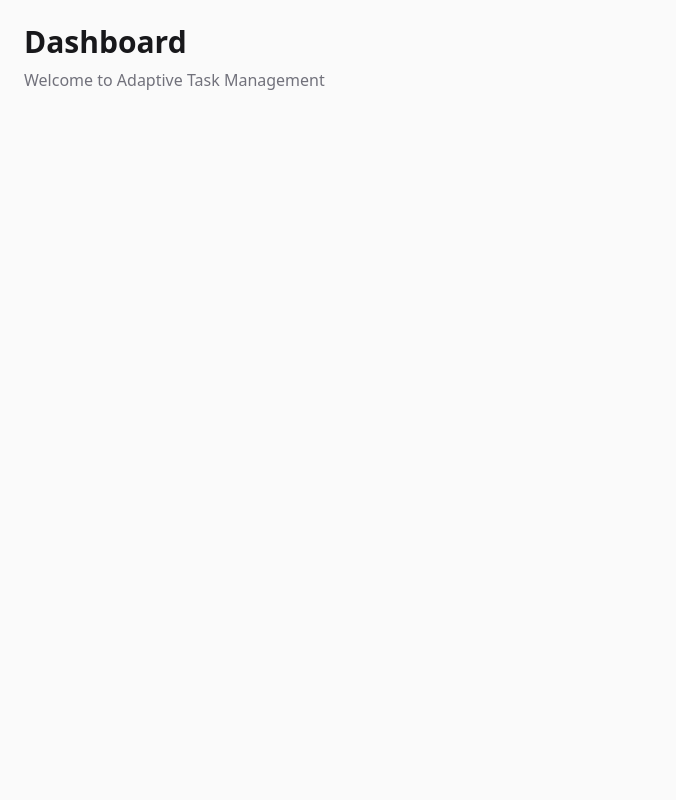
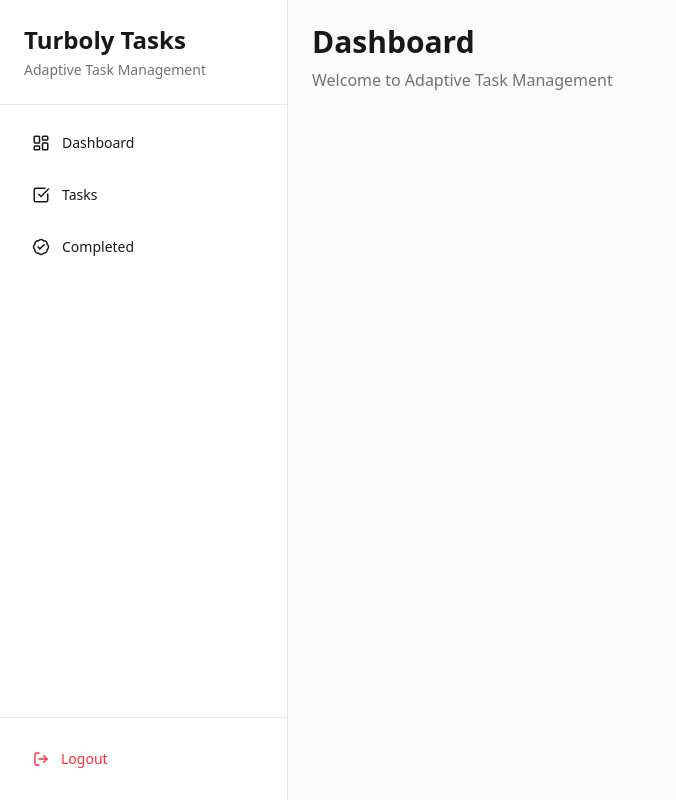
Before and after one commit to kelvintryanto/Adaptive-Task-Management-Web-Application, a Next.js app: page /dashboard in a window 1280 px wide. Shown: the whole page, without its empty margins (0-676 px from the left). Built offline with nearby package versions, Linux system fonts and the light colour scheme.

Commit message:
feat: adaptive sidebar

```diff
--- a/app/dashboard/page.tsx
+++ b/app/dashboard/page.tsx
@@ -1,11 +1,15 @@
+import { AppShell } from "@/components/navigation/app-shell";
+
 export default function DashboardPage() {
   return (
-    <main className="min-h-screen bg-zinc-50 dark:bg-black p-6">
-      <div className="space-y-2">
+    <AppShell>
+      <div className="p-6">
         <h1 className="text-3xl font-bold">Dashboard</h1>
 
-        <p className="text-zinc-500">Welcome to Adaptive Task Management</p>
+        <p className="text-zinc-500 mt-2">
+          Welcome to Adaptive Task Management
+        </p>
       </div>
-    </main>
+    </AppShell>
   );
 }
--- /dev/null
+++ b/components/navigation/app-shell.tsx
@@ -0,0 +1,26 @@
+import { ReactNode } from "react";
+import { DesktopSidebar } from "./desktop-sidebar";
+import { TabletSidebar } from "./tablet-sidebar";
+import { MobileBottomNav } from "./mobile-bottom-nav";
+
+type Props = {
+  children: ReactNode;
+};
+
+export function AppShell({ children }: Props) {
+  return (
+    <div className="flex min-h-screen bg-zinc-50 dark:bg-black">
+      {/* DESKTOP */}
+      <DesktopSidebar />
+
+      {/* TABLET */}
+      <TabletSidebar />
+
+      {/* CONTENT */}
+      <main className="flex-1 pb-20 md:pb-0">{children}</main>
+
+      {/* MOBILE */}
+      <MobileBottomNav />
+    </div>
+  );
+}
--- /dev/null
+++ b/components/navigation/desktop-sidebar.tsx
@@ -0,0 +1,74 @@
+"use client";
+
+import Link from "next/link";
+
+import { LayoutDashboard, CheckSquare, BadgeCheck, LogOut } from "lucide-react";
+
+import { signOut } from "next-auth/react";
+import { Button } from "../ui/button";
+
+const menus = [
+  {
+    label: "Dashboard",
+    href: "/dashboard",
+    icon: LayoutDashboard,
+  },
+  {
+    label: "Tasks",
+    href: "/tasks",
+    icon: CheckSquare,
+  },
+  {
+    label: "Completed",
+    href: "/completed",
+    icon: BadgeCheck,
+  },
+];
+
+export function DesktopSidebar() {
+  return (
+    <aside className="hidden lg:flex w-72 border-r bg-white dark:bg-zinc-950 dark:border-zinc-800 flex-col">
+      {/* LOGO */}
+      <div className="p-6 border-b dark:border-zinc-800">
+        <h1 className="text-2xl font-bold">Turboly Tasks</h1>
+
+        <p className="text-sm text-zinc-500 mt-1">Adaptive Task Management</p>
+      </div>
+
+      {/* MENU */}
+      <nav className="flex-1 p-4 space-y-2">
+        {menus.map((menu) => {
+          const Icon = menu.icon;
+
+          return (
+            <Link
+              key={menu.href}
+              href={menu.href}
+              className="flex items-center gap-3 rounded-xl px-4 py-3 text-sm font-medium hover:bg-zinc-100 dark:hover:bg-zinc-900 transition"
+            >
+              <Icon size={18} />
+
+              <span>{menu.label}</span>
+            </Link>
+          );
+        })}
+      </nav>
+
+      {/* FOOTER */}
+      <div className="p-4 border-t dark:border-zinc-800">
+        <Button
+          onClick={() =>
+            signOut({
+              callbackUrl: "/",
+            })
+          }
+          variant={"ghost"}
+          className="flex w-full justify-start gap-3 px-4 py-6 text-sm font-medium hover:bg-red-100 dark:hover:bg-red-950 text-red-500 transition"
+        >
+          <LogOut size={18} />
+          Logout
+        </Button>
+      </div>
+    </aside>
+  );
+}
--- /dev/null
+++ b/components/navigation/mobile-bottom-nav.tsx
@@ -0,0 +1,51 @@
+"use client";
+
+import Link from "next/link";
+
+import { LayoutDashboard, CheckSquare, BadgeCheck, LogOut } from "lucide-react";
+
+import { signOut } from "next-auth/react";
+
+export function MobileBottomNav() {
+  return (
+    <nav className="fixed bottom-0 left-0 right-0 z-50 border-t bg-white dark:bg-zinc-950 dark:border-zinc-800 md:hidden">
+      <div className="grid grid-cols-4">
+        <Link
+          href="/dashboard"
+          className="flex flex-col items-center justify-center py-3 text-xs"
+        >
+          <LayoutDashboard size={20} />
+          Dashboard
+        </Link>
+
+        <Link
+          href="/tasks"
+          className="flex flex-col items-center justify-center py-3 text-xs"
+        >
+          <CheckSquare size={20} />
+          Tasks
+        </Link>
+
+        <Link
+          href="/completed"
+          className="flex flex-col items-center justify-center py-3 text-xs"
+        >
+          <BadgeCheck size={20} />
+          Completed
+        </Link>
+
+        <button
+          onClick={() =>
+            signOut({
+              callbackUrl: "/",
+            })
+          }
+          className="flex flex-col items-center justify-center py-3 text-xs"
+        >
+          <LogOut size={20} />
+          Logout
+        </button>
+      </div>
+    </nav>
+  );
+}
--- /dev/null
+++ b/components/navigation/tablet-sidebar.tsx
@@ -0,0 +1,57 @@
+"use client";
+
+import Link from "next/link";
+
+import { LayoutDashboard, CheckSquare, BadgeCheck, LogOut } from "lucide-react";
+
+import { signOut } from "next-auth/react";
+import { Button } from "../ui/button";
+
+const menus = [
+  {
+    href: "/dashboard",
+    icon: LayoutDashboard,
+  },
+  {
+    href: "/tasks",
+    icon: CheckSquare,
+  },
+  {
+    href: "/completed",
+    icon: BadgeCheck,
+  },
+];
+
+export function TabletSidebar() {
+  return (
+    <aside className="hidden md:flex lg:hidden w-20 border-r bg-white dark:bg-zinc-950 dark:border-zinc-800 flex-col items-center py-4">
+      <div className="flex-1 space-y-4">
+        {menus.map((menu) => {
+          const Icon = menu.icon;
+
+          return (
+            <Link
+              key={menu.href}
+              href={menu.href}
+              className="flex items-center justify-center rounded-xl p-3 hover:bg-zinc-100 dark:hover:bg-zinc-900 transition"
+            >
+              <Icon size={20} />
+            </Link>
+          );
+        })}
+      </div>
+
+      <Button
+        onClick={() =>
+          signOut({
+            callbackUrl: "/",
+          })
+        }
+        variant={"ghost"}
+        className="rounded-xl p-3 hover:bg-zinc-100 dark:hover:bg-zinc-900 transition"
+      >
+        <LogOut size={20} />
+      </Button>
+    </aside>
+  );
+}
--- a/proxy.ts
+++ b/proxy.ts
@@ -13,10 +13,16 @@ export default withAuth(
                 new URL("/dashboard", req.url)
             );
         }
+
+        if (!token && !isLoginPage) {
+            return Response.redirect(
+                new URL("/", req.url)
+            );
+        }
     },
     {
-        pages: {
-            signIn: "/login",
+        callbacks: {
+            authorized: () => true,
         },
     }
 );
@@ -24,6 +30,8 @@ export default withAuth(
 export const config = {
     matcher: [
         "/dashboard/:path*",
-        "/",
+        "/:path*",
+        "/tasks/:path*",
+        "/completed/:path*",
     ],
 };
```
